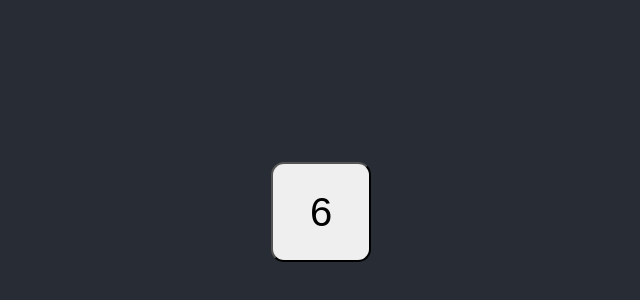
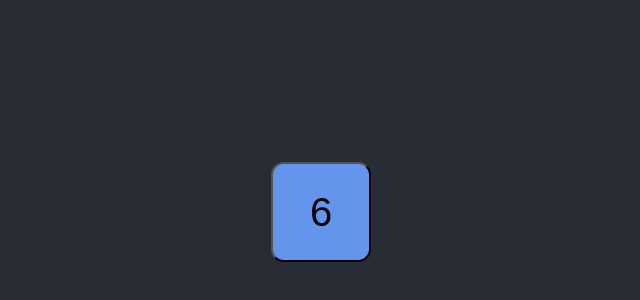
Before and after one commit to redSlug/yahtzee, a React (Create React App) app: page / in a window 1280 px wide. Shown: the part 188-488 px from the top of the page, without its empty margins (319-959 px from the left). Built offline with nearby package versions, Linux system fonts and the light colour scheme.

Commit message:
Changed color of die

```diff
--- a/src/Button.css
+++ b/src/Button.css
@@ -3,4 +3,5 @@
   height: 100px;
   border-radius: 13%;
   font-size: 40px;
+  background-color: cornflowerblue;
 }
```
